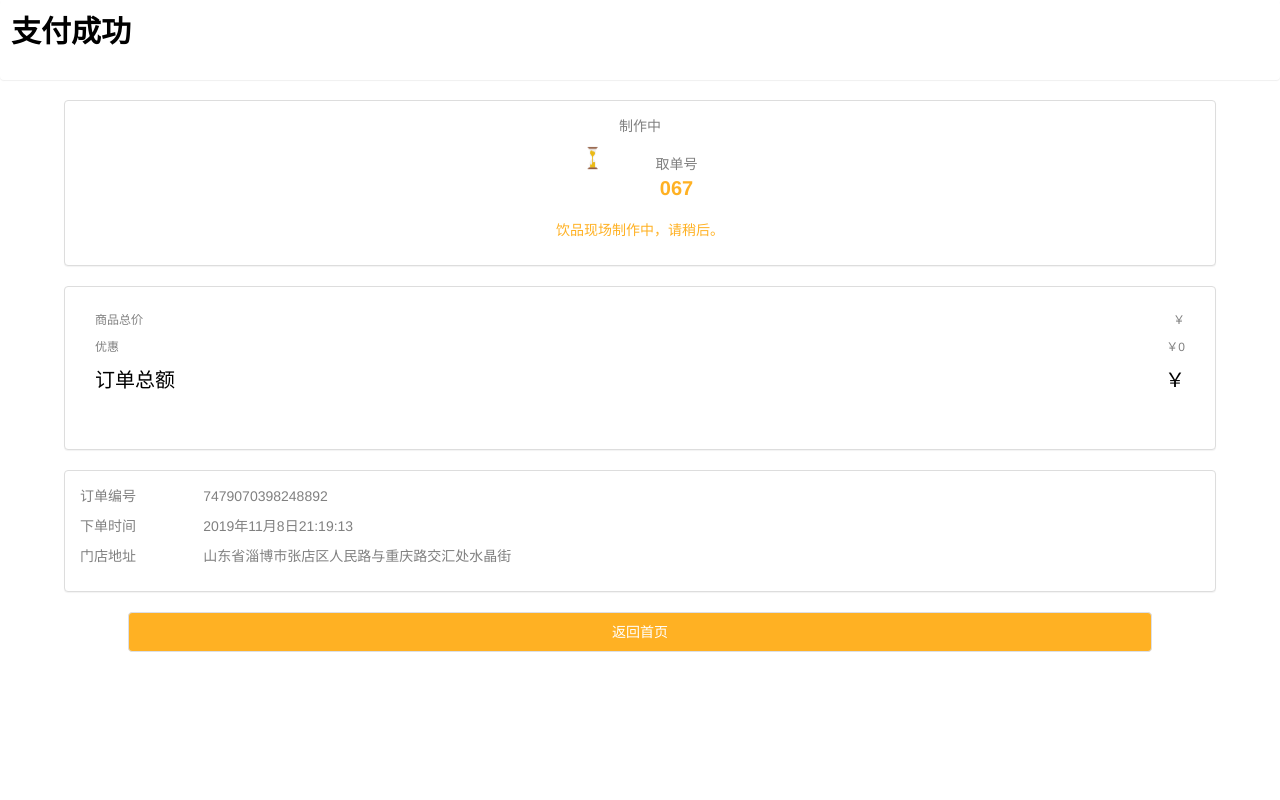
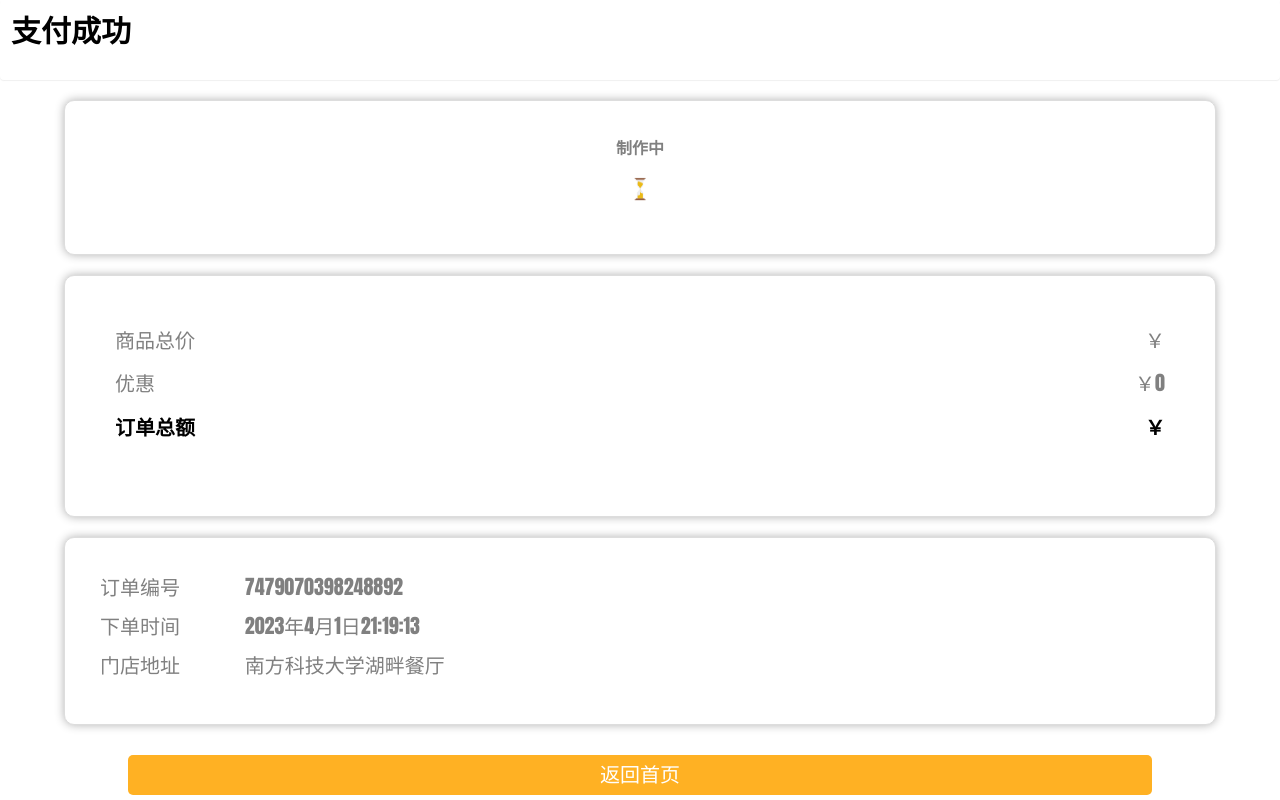
Before and after one commit to afffffffa/SE, a Vue app: page /paysuccess in a window 1280 px wide. Built offline with nearby package versions, Linux system fonts and the light colour scheme.

Commit message:
买东西

```diff
--- a/src/components/common/NavBar.vue
+++ b/src/components/common/NavBar.vue
@@ -26,9 +26,10 @@ export default {
     margin-top: 10px;
     margin-left: 10px;
     color: #000;
-    font-family: 'Roboto', sans-serif;
+    /*font-family: 'Roboto', sans-serif;*/
     font-size: 30px;
     font-weight: bold;
+    font-family: "Segoe Script", cursive;
   }
   @keyframes blink {
     50% {
--- a/src/components/home/options/PaySuccess.vue
+++ b/src/components/home/options/PaySuccess.vue
@@ -11,12 +11,9 @@
           <div class="doingimg">
             <img src="@/assets/img/logo/doing.png" alt="">
           </div>
-          <div class="doingtext">
-            <span>取单号</span>
-            <p>{{personnum}}</p>
+
         </div>
-        </div>
-        <p class="down">饮品现场制作中，请稍后。</p>
+
       </div>
     </div>
 
@@ -54,11 +51,11 @@
         </span>
         <span>
           <p class="cleft">下单时间</p>
-          <p class="cright">2019年11月8日21:19:13</p>
+          <p class="cright">2023年4月1日21:19:13</p>
         </span>
         <span>
           <p class="cleft">门店地址</p>
-          <p class="cright">山东省淄博市张店区人民路与重庆路交汇处水晶街</p>
+          <p class="cright">南方科技大学湖畔餐厅</p>
         </span>
       </div>
     </div>
@@ -106,21 +103,31 @@ export default {
   }
 }
 </script>
-
 <style>
 .panel {
   width: 90%;
   margin: 0 auto;
   margin-bottom: 20px;
+  font-size: 20px;
+  font-family: Impact, sans-serif;
+  color: #333;
+  background-color: #fff;
+  border-radius: 10px;
+  box-shadow: 0 0 10px rgba(0, 0, 0, 0.3);
+  padding: 20px;
 }
 .orderdoing {
   display: flex;
   justify-content: center;
   text-align: center;
+  font-size: 30px;
+  font-weight: bold;
+  margin-bottom: 20px;
 }
 
 .up {
   color: grey;
+  font-size: 16px;
 }
 .center {
   display: flex;
@@ -132,28 +139,38 @@ export default {
 }
 .doingtext {
   margin-top: 8px;
+  font-size: 24px;
+  text-align: center;
 }
 .doingtext span {
   color: grey;
+  font-size: 18px;
 }
 .doingtext p {
   color: #ffb123;
-    font-size: 20px;
+  font-size: 36px;
   font-weight: bold;
+  text-shadow: 2px 2px #333;
+  margin-top: 10px;
 }
 .down {
   color: #ffb123;
+  font-size: 18px;
+  font-weight: bold;
 }
 .item-info {
   display: flex;
   justify-content: space-between;
+  font-size: 18px;
+  margin-bottom: 10px;
 }
 .item-info span {
 
 }
 .itemname {
   color: #101;
-    font-size: 14px;
+  font-size: 20px;
+  font-weight: bold;
 }
 .order-info li {
   border: 0;
@@ -161,20 +178,26 @@ export default {
 .item-money span {
   display: flex;
   justify-content: space-between;
+  font-size: 20px;
+  margin-top: 5px;
 }
 .itemone {
-    font-size: 12px;
+  font-size: 16px;
   font-weight: lighter;
   color: grey;
 }
 .finalmoney {
   color: #000;
-    font-size: 20px;
+  font-size: 36px;
+  font-weight: bold;
+  margin-top: 20px;
+  text-align: right;
 }
 
 .caddress span {
   color: grey;
-    font-size: 14px;
+  font-size: 20px;
+  margin-bottom: 10px;
 }
 .cleft {
   float: left;
@@ -186,11 +209,22 @@ export default {
   width: 100%;
   display: flex;
   justify-content: center;
+  margin-top: 30px;
 }
 .back button{
   background-color: #ffb123;
   width: 80%;
   color: #fff;
   font-weight: lighter;
+  font-size: 20px;
+  padding: 10px;
+  border: none;
+  border-radius: 5px;
+  cursor: pointer;
+  transition: all 0.3s ease;
+}
+.back button:hover {
+  background-color: #ff8c00;
+  box-shadow: 0 0 10px rgba(255, 177, 35, 0.5);
 }
 </style>
--- a/src/components/home/options/SubmitOrder.vue
+++ b/src/components/home/options/SubmitOrder.vue
@@ -6,7 +6,7 @@
 
     <ul class="list-group getime">
       <li class="list-group-item">
-        <p>取单时间</p>
+        <p>送餐最晚时间</p>
         <el-time-select
           v-model="timevalue"
           :picker-options="{
@@ -17,9 +17,22 @@
           placeholder="选择时间" class="timepicker">
         </el-time-select>
       </li>
+      <li class="list-group-item" onclick="editListItem(this)">
+        <p>取单地址(若不需要送货上门则不用更改)</p>
+        <input type="text" class="address" value="不选择送货上门">
+      </li>
       <li class="list-group-item">
-        <p>取单地址</p>
-        <span class="address">山东省淄博市张店区人民路与重庆路交汇处水晶街项目F商铺水晶街铺</span>
+        <p>取单地址(固定)</p>
+        <select class="address">
+          <option value="工学院一楼">工学院一楼</option>
+          <option value="商学院一楼">商学院一楼</option>
+          <option value="三教学一楼">三教学一楼</option>
+          <option value="湖畔三栋一楼">湖畔三栋一楼</option>
+          <option value="理学院一楼">理学院一楼</option>
+          <option value="荔园三栋">荔园三栋</option>
+          <option value="创园一栋">创园一栋</option>
+          <option value="欣园收发室">欣园收发室</option>
+        </select>
       </li>
     </ul>
 
@@ -145,6 +158,24 @@ export default {
     margin-left: 5px;
     font-size: 20px;
   }
+  .list-group-item {
+    /*display: flex;*/
+    align-items: center;
+  }
+
+  .list-group-item p {
+    margin: 0;
+    width: 150px; /* 为了对齐，设置相同的宽度 */
+  }
+
+  .list-group-item .address {
+    flex: 1; /* 让文本框占据剩余的空间 */
+    padding: 5px;
+    border: 1px solid #ccc;
+    border-radius: 3px;
+    font-size: 16px;
+    margin-left: 20px;
+  }
 
   /*取单*/
   .getime li {
@@ -215,7 +246,7 @@ export default {
 
   .topay {
     width: 100%;
-    position: fixed;
+    /*position: fixed;*/
     bottom: 0;
     font-size: 20px;
   }
--- a/src/components/order/Order.vue
+++ b/src/components/order/Order.vue
@@ -3,21 +3,21 @@
     <NavBar style="font-family: Arial, sans-serif; background-color: #f5f5f5; color: #333;">
       <div slot="nav-text"><p style="font-weight: bold; font-size: 20px;">我的订单</p></div>
     </NavBar>
-    <div v-show="!haveorder">
-      <div class="panel panel-default myorder">
-        <div class="panel-body">
-          <p class="noinfo">暂无订单信息</p>
-        </div>
-      </div>
-      <div class="back">
-        <el-button class="backbtn" @click="goshop">开始点单</el-button>
-      </div>
-    </div>
+<!--    <div v-show="!haveorder">-->
+<!--      <div class="panel panel-default myorder">-->
+<!--        <div class="panel-body">-->
+<!--          <p class="noinfo">暂无订单信息</p>-->
+<!--        </div>-->
+<!--      </div>-->
+<!--      <div class="back">-->
+<!--        <el-button class="backbtn" @click="goshop">开始点单</el-button>-->
+<!--      </div>-->
+<!--    </div>-->
 
     <br>
     <div>
       <!-- 有订单信息 -->
-      <div class="panel panel-default myorder" v-show="haveorder">
+      <div class="panel panel-default myorder" v-show="!haveorder">
         <div class="panel-body">
           <div class="div1">
             <p class="otime">下单时间 {{order.time}}</p>
```
Also changed, not shown: src/components/home/options/ChooseGood.vue (+66 -51 lines). Lines whose indentation alone changed are shown as unchanged.
